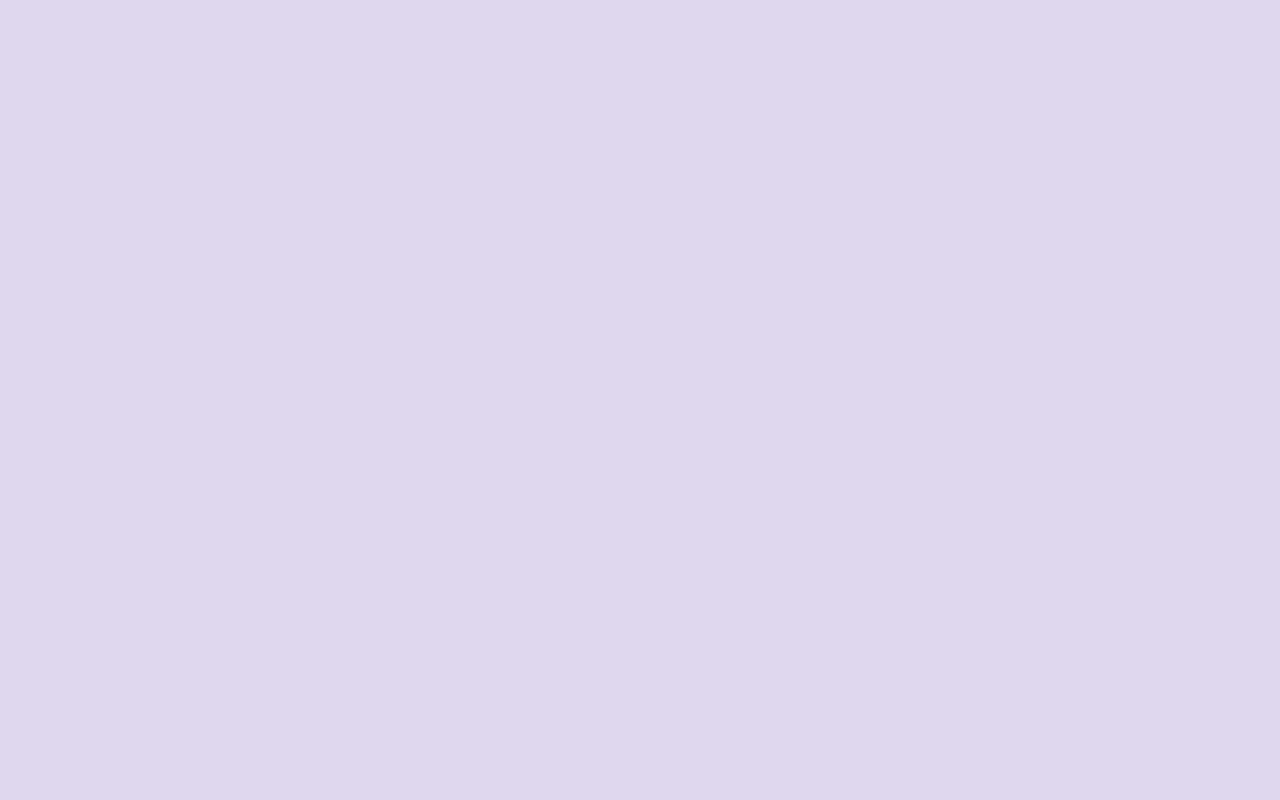
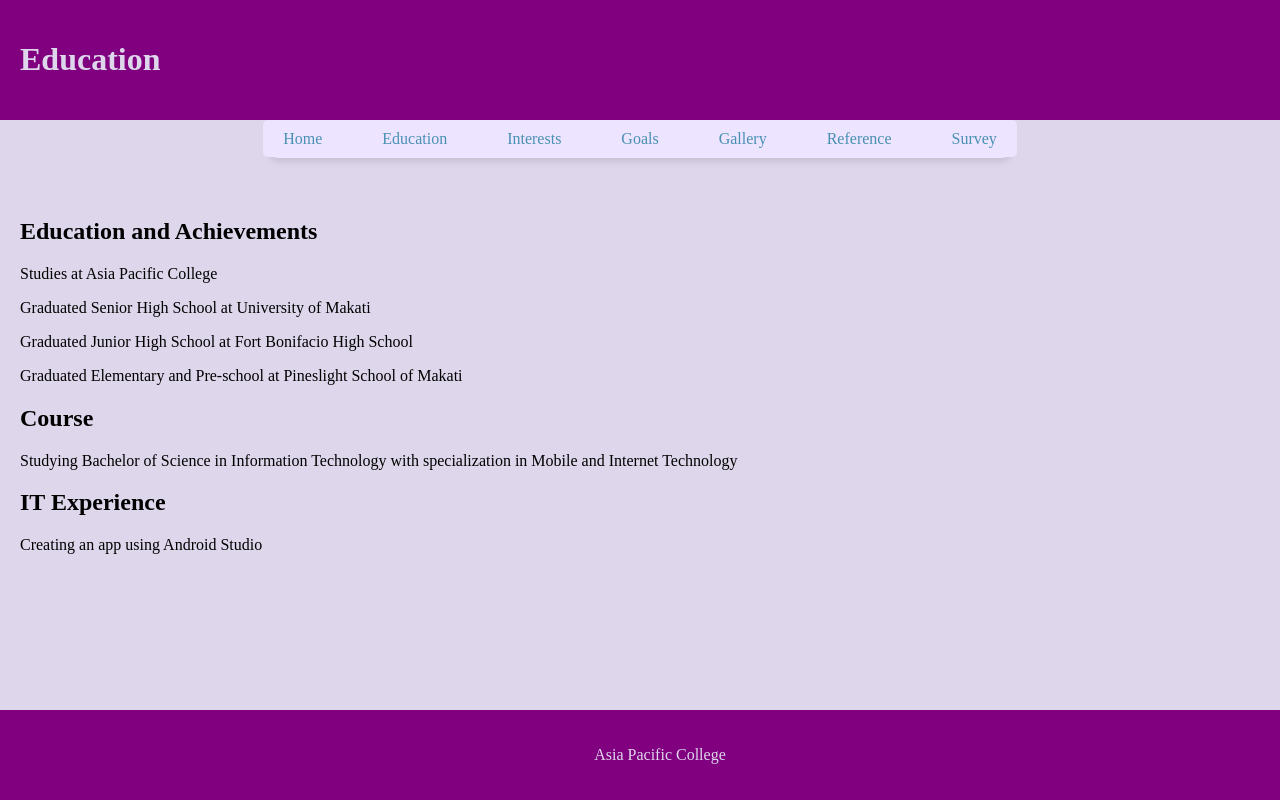
Before and after one commit to michellereina/webprog-personal-website, a Vue app in the folder vue-project/: page /education in a window 1280 px wide. Before the commit this address had no page. Built offline with nearby package versions, Linux system fonts and the light colour scheme.

Commit message:
added educ

```diff
--- a/vue-project/src/router/index.js
+++ b/vue-project/src/router/index.js
@@ -1,9 +1,11 @@
 import { createRouter, createWebHistory } from 'vue-router';
 import index from '@/views/index.vue';
+import education from '@/views/education.vue';
 
 
 const routes = [
     { path: '/', component: index }, // Default route is Login
+    { path: '/education', component: education },
 ];
 
 const router = createRouter({
--- /dev/null
+++ b/vue-project/src/views/education.vue
@@ -0,0 +1,241 @@
+<template>
+  <div class="container">
+    <header>
+      <h1>Education</h1>
+    </header>
+
+    <main>
+      <nav class="navbar">
+        <ul class="nav-list">
+          <li><RouterLink to="/" class="nav-link">Home</RouterLink></li>
+          <li><RouterLink to="/education" class="nav-link">Education</RouterLink></li>
+          <li><RouterLink to="/interest" class="nav-link">Interests</RouterLink></li>
+          <li><RouterLink to="/goals" class="nav-link">Goals</RouterLink></li>
+          <li><RouterLink to="/gallery" class="nav-link">Gallery</RouterLink></li>
+          <li><RouterLink to="/reference" class="nav-link">Reference</RouterLink></li>
+          <li><RouterLink to="/survey" class="nav-link">Survey</RouterLink></li>
+        </ul>
+      </nav>
+
+      <section class="main-content">
+        <div class="education-section">
+          <h2>Education and Achievements</h2>
+          <p>Studies at Asia Pacific College</p>
+          <p>Graduated Senior High School at University of Makati</p>
+          <p>Graduated Junior High School at Fort Bonifacio High School</p>
+          <p>Graduated Elementary and Pre-school at Pineslight School of Makati</p>
+        </div>
+
+        <div class="course-section">
+          <h2>Course</h2>
+          <p>
+            Studying Bachelor of Science in Information Technology
+            with specialization in Mobile and Internet Technology
+          </p>
+        </div>
+
+        <div class="experience-section">
+          <h2>IT Experience</h2>
+          <ul>
+            <li>Creating an app using Android Studio</li>
+          </ul>
+        </div>
+      </section>
+
+      <aside class="sidebar">
+        <!-- Sidebar content can be added here if needed -->
+      </aside>
+    </main>
+
+    <footer>
+      <p>Asia Pacific College</p>
+    </footer>
+  </div>
+</template>
+
+<script>document.addEventListener('mousemove', (e) => {
+    const sparkle = document.createElement('div');
+    sparkle.classList.add('cursor-sparkle');
+    sparkle.style.top = `${e.clientY}px`;
+    sparkle.style.left = `${e.clientX}px`;
+    document.body.appendChild(sparkle);
+
+    setTimeout(() => {
+      sparkle.remove();
+    }, 500);
+  });
+</script>
+
+<style>
+body{
+    background-color: #DED7EC;
+
+    padding: 0px;
+    margin: 0px;
+  }
+
+  .container {
+    display: flex;
+    flex-direction: column;
+    padding: 0;
+    margin: 0;
+
+  }
+
+  header{
+    background-color: purple;
+    padding: 20px;
+    color: #DED7EC;
+
+  }
+
+  footer {
+    background-color: purple;
+    padding: 20px;
+    color: #DED7EC;
+    position: fixed;
+    left: 0;
+    bottom: 0;
+    width: 100%;
+    text-align: center;
+  }
+
+  main {
+    display: flex;
+    flex-direction: column;
+  }
+
+  .main-content {
+    flex-wrap: wrap;
+    background-color: #DED7EC;
+    padding: 20px;
+    justify-content: center;
+  }
+
+
+  .main-content > .grid {
+
+    background-color: rgba(194, 124, 238, 0.453);
+    border-radius: 20px;
+    width: 800px;
+    height: auto;
+    margin: auto;
+    padding: 20px;
+    text-align: center;
+    line-height: 50px;
+    color: #3d728d;
+  }
+
+  .grid2 {
+
+    background-color: rgba(194, 124, 238, 0.453);
+    border-radius: 20px;
+    width: 800px;
+    height: auto;
+    margin: auto;
+    padding: 20px;
+    text-align: center;
+    line-height: 50px;
+    color: #3d728d;
+  }
+  .grid3 {
+
+    background-color: rgba(194, 124, 238, 0.453);
+    border-radius: 20px;
+    width: 800px;
+    height: auto;
+    margin: auto;
+    padding: 20px;
+    text-align: center;
+    line-height: 50px;
+    color: #3d728d;
+  }
+
+
+  .images{
+    width: 1650px;
+    background-color: #2c2c2c;
+    border-radius: 20px;
+    justify-content: center;
+    text-align: center;
+    padding: 25px;
+    color: #4990B3;
+  }
+  img{
+    width: 25%;
+    display: inline-block;
+  }
+  table {
+    border-collapse: collapse;
+    width: 100%;
+  }
+  th, td{
+    padding: 10px;
+    text-align: center;
+    border-bottom: 1px solid #ddd;
+  }
+  .cursor-sparkle {
+    position: absolute;
+    width: 10px;
+    height: 10px;
+    background: #ede4ff;
+    border-radius: 50%;
+    box-shadow: 0 0 10px white;
+    pointer-events: none;
+  }
+  ul, li {
+    margin: 0;
+    padding: 0;
+    list-style: none;
+    font-family: "Poppins", serif;
+  }
+
+  .nav-list {
+    display: flex;
+    justify-content: center;
+    gap: 20px;
+  }
+
+  .nav-link {
+    text-decoration: none;
+    font-size: 16px;
+    padding: 10px 20px;
+    background-color: #ede4ff;
+    color: #4990B3;
+    border: none;
+    border-radius: 5px;
+    transition: background-color 0.3s ease, transform 0.2s ease;
+  }
+
+    .navbar {
+      margin: auto;
+      margin-bottom: 20px;
+      display: flex;
+      background-color: #ede4ff;
+      box-shadow: 0 4px 6px rgba(0, 0, 0, 0.1);
+      padding: 10px 20px;
+      border-radius: 8px;
+      justify-content: center;
+      align-items: center;
+      width: 700px;
+    }
+  .nav-link:hover {
+    background-color: purple;
+    transform: scale(1.05);
+  }
+
+  .nav-link:active {
+    background-color: rgb(99, 1, 99);
+  }
+
+  @media (max-width:768px){
+    .container {
+      display: flex;
+      flex-direction: column;
+      padding: 0;
+      margin: 0;
+      width: auto;
+    }
+
+  }
+</style>
```
